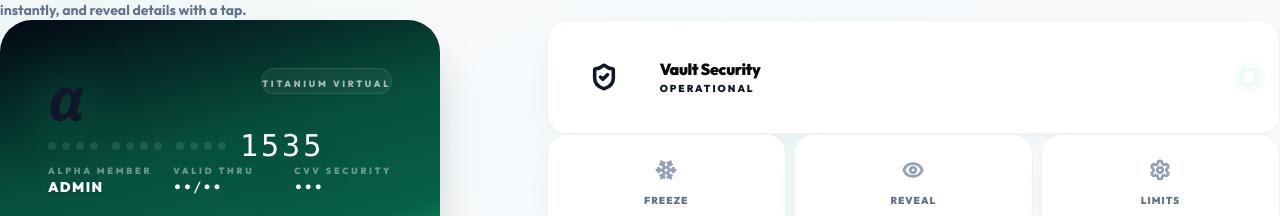
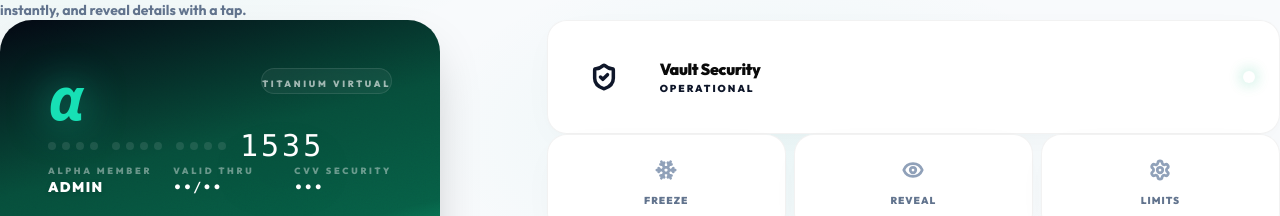
Before and after one commit to Kashif-Khokhar/Alphapay, a React (Vite) app: page /card in a window 1280 px wide. Shown: the part 185-401 px from the top of the page. Built offline with nearby package versions, Linux system fonts and the light colour scheme.

Commit message:
feat: add interactive 3D VirtualCard component with hover effects and reveal state

```diff
--- a/src/components/VirtualCard.jsx
+++ b/src/components/VirtualCard.jsx
@@ -109,8 +109,8 @@ export default function VirtualCard({
       >
         {/* Top Header: Brand Focus */}
         <div className="flex justify-between items-start">
-          <div className="flex items-center drop-shadow-[0_0_25px_rgba(16,185,129,0.5)]">
-             <span className="text-primary font-black text-6xl italic select-none tracking-tighter">α</span>
+          <div className="flex items-center drop-shadow-[0_0_20px_rgba(23,224,181,0.6)]">
+             <span className="text-[#17e0b5] font-black text-6xl italic select-none tracking-tighter">α</span>
           </div>
 
           <div className="bg-white/5 backdrop-blur-xl px-4 py-1.5 rounded-full border border-white/10">
```
